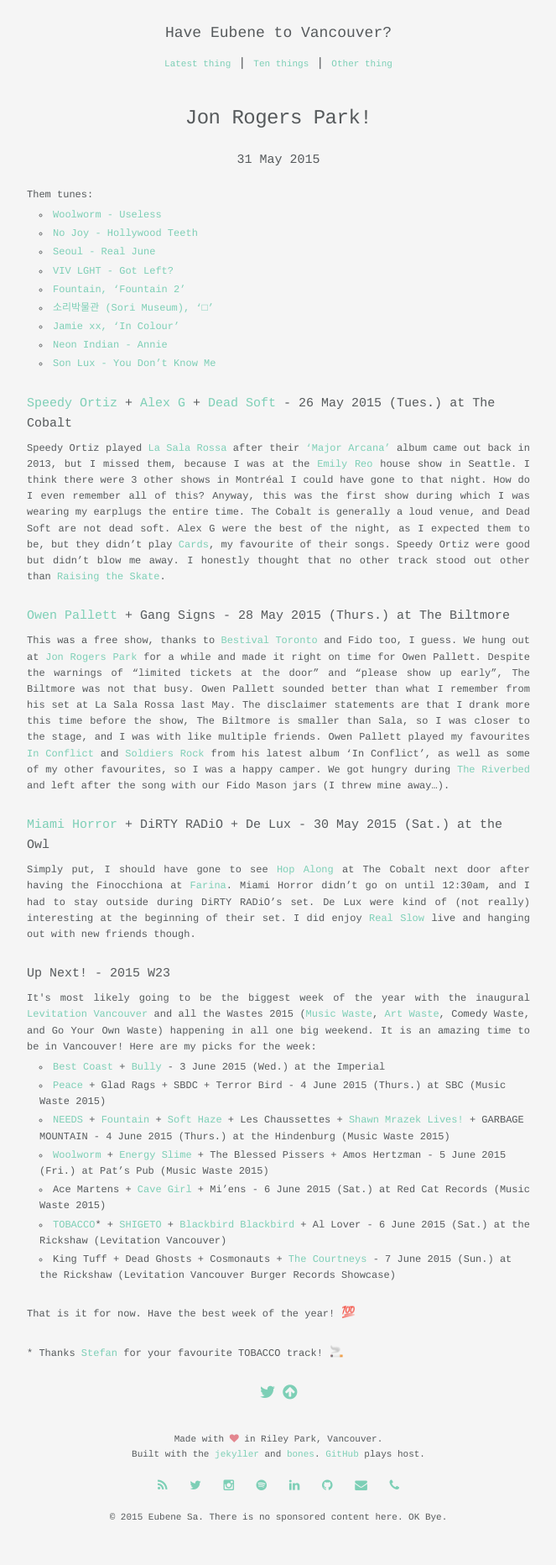
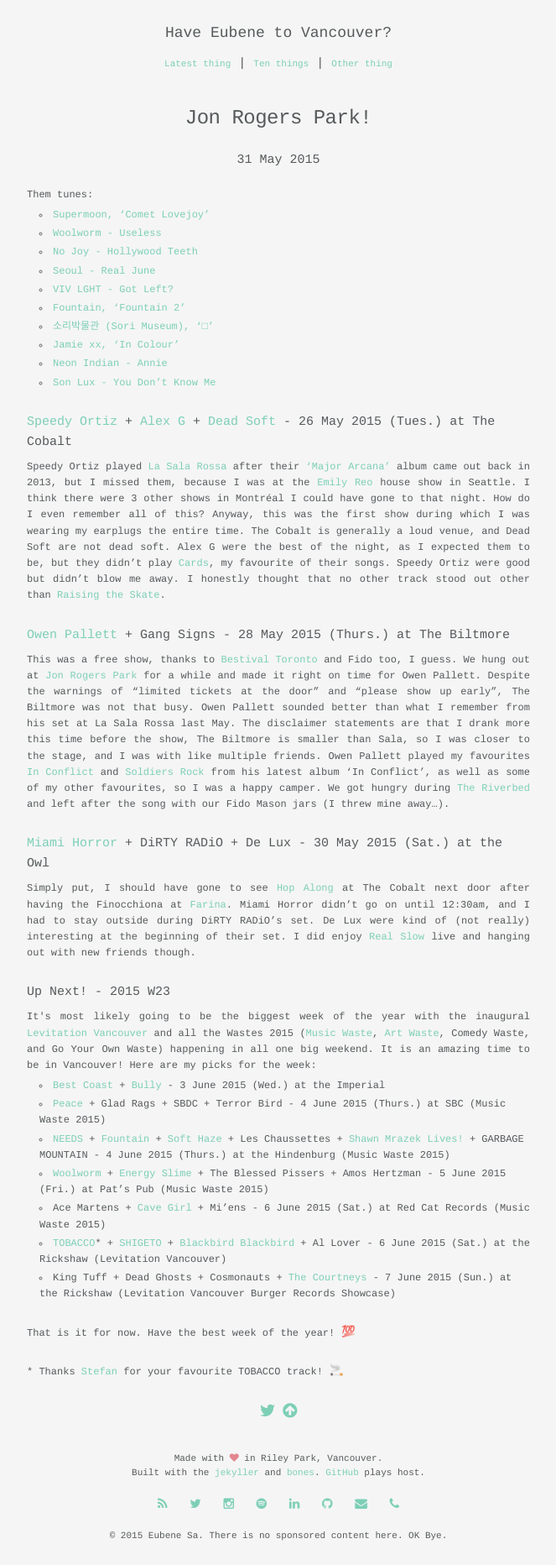
Before and after one commit to eubenesa/eubenesa-v1-jekyll, a Jekyll site: the page built from _posts/2015-05-31-jon-rogers-park.md, in a window 1280 px wide. Shown: the whole page at 84% size, without its empty margins (308-971 px from the left). Built offline with Jekyll 4.4.1, drawn with Linux system fonts in a browser that asks for light colours; emoji names are drawn with the system emoji font; before the commit the page ends 1842 px from its top, so only the background shows below that.

Commit message:
All moons are super!

```diff
--- a/_posts/2015-05-31-jon-rogers-park.md
+++ b/_posts/2015-05-31-jon-rogers-park.md
@@ -5,6 +5,7 @@
 ---
 <p class="list-description">Them tunes:</p>
 
+  * [Supermoon, 'Comet Lovejoy'](https://allmoonsaresuper.bandcamp.com/album/comet-lovejoy)
   * [Woolworm - Useless](https://woolworm.bandcamp.com/track/useless)
   * [No Joy - Hollywood Teeth](https://soundcloud.com/mexicansummer/no-joy-hollywood-teeth)
   * [Seoul - Real June](https://soundcloud.com/seoulmtl/real-june)
```
